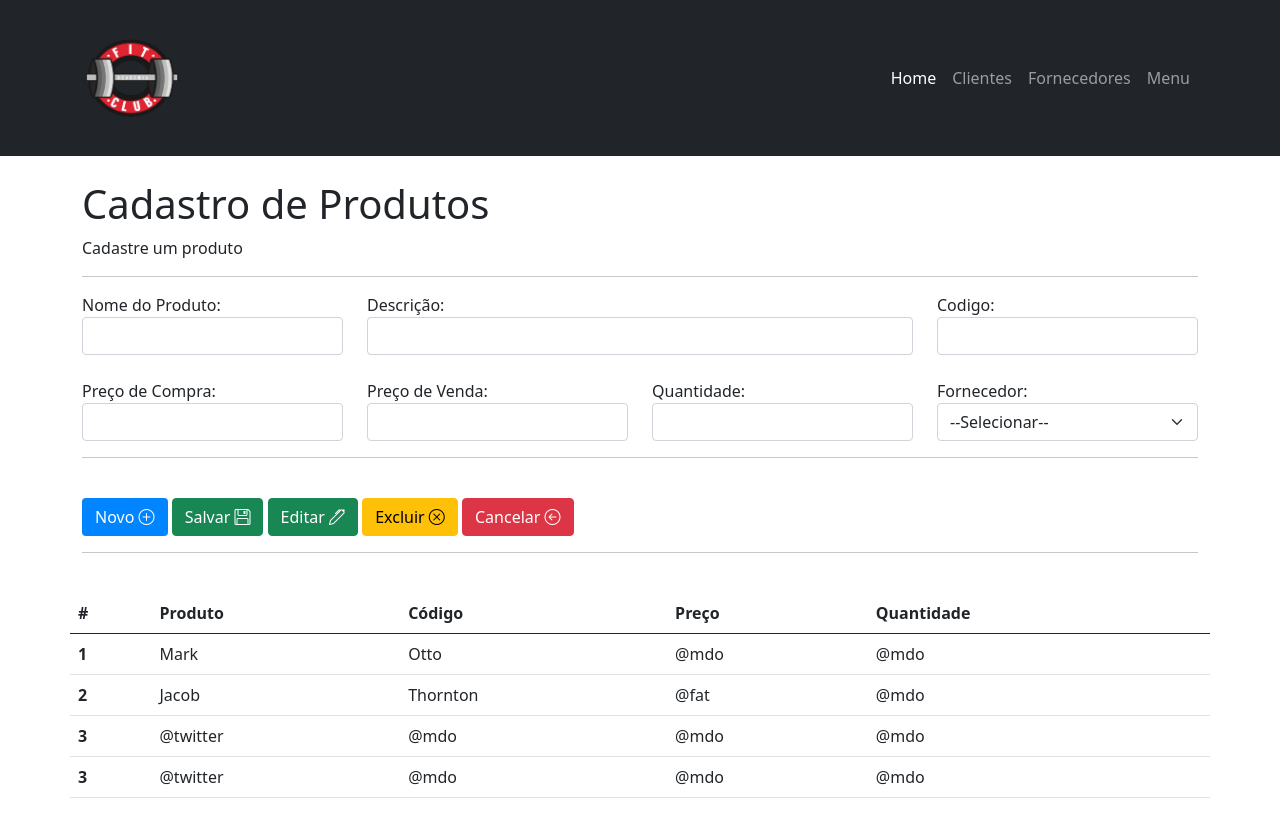
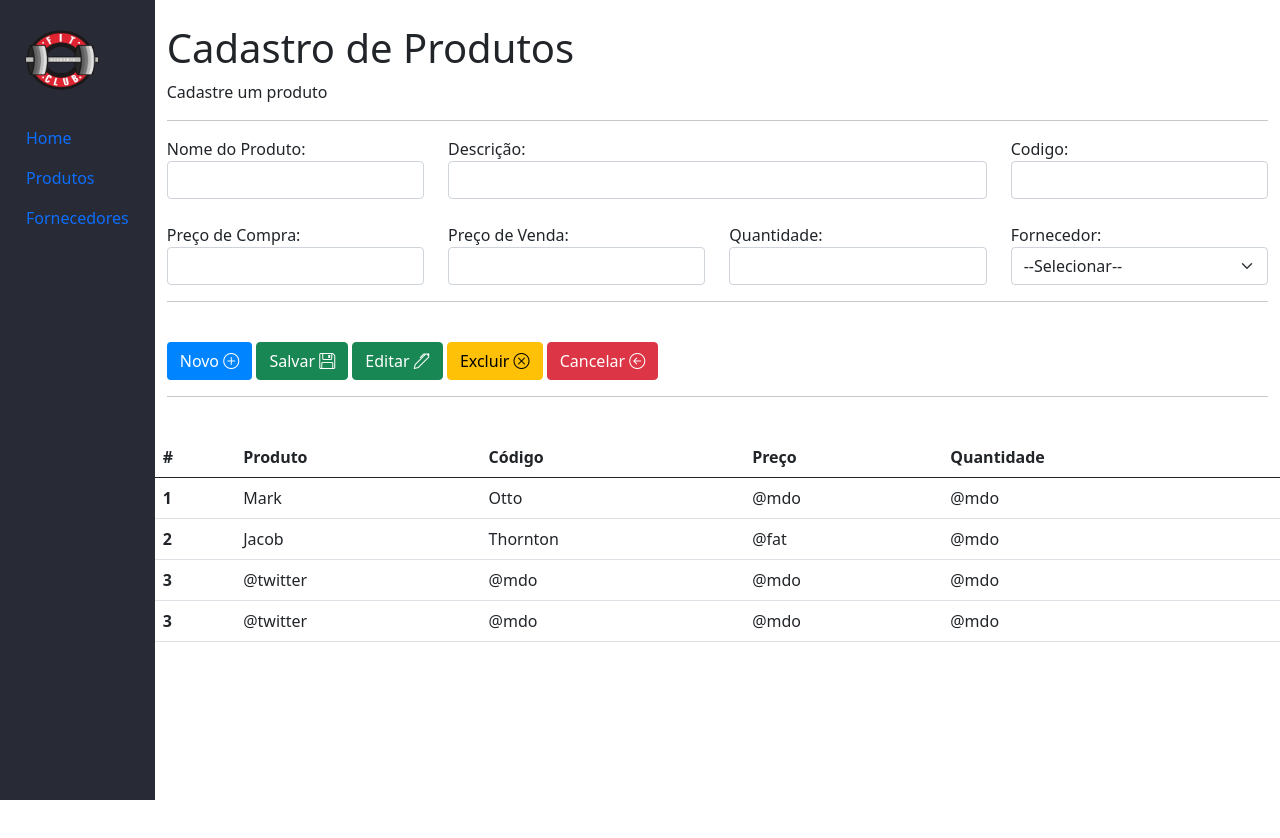
Before and after one commit to GabrielyMartins/Telas-Html---Mice-Gym, a plain HTML site: page Formularios_Trabalho/index.html in a window 1280 px wide. After the commit the page ends 800 px from the top, so only its background shows below. Drawn offline with nearby package versions, Linux system fonts and the light colour scheme.

Commit message:
Commit Produto

```diff
--- a/Formularios_Trabalho/index.html
+++ b/Formularios_Trabalho/index.html
@@ -6,38 +6,39 @@
     <link rel="stylesheet" href="css/bootstrap.css">
     <link rel="stylesheet" href="https://cdn.jsdelivr.net/npm/bootstrap-icons@1.11.3/font/bootstrap-icons.min.css">
     <link rel="stylesheet" href="css/estilo.css">
+    <link rel="stylesheet" href="css/menu.css">
 
 </head>
 <body>
-    <nav class="navbar navbar-expand-md navbar-dark bg-dark">
+    <div class="page">
+        <nav class="slidebar">
             <div class="container">
-            <a href="menu.html" class="navbar-brand">
-                <img class="logoAcademia" src="imagem/9c0f3521181189.562fcdeb41304-removebg-preview.png">
+            <a href="menu.html" class="logo">
+                <img src="imagem/9c0f3521181189.562fcdeb41304-removebg-preview.png" class="logo">
             </a>
+            </div>
+            <div class="navbar navbar-expand-md navbar-dark">
                 <button class="navbar-toggler" type="button" data-bs-toggle="collapse"
                 data-bs-target="#meumenu" aria-controls="meumenu"
                 aria-expanded="false" aria-label="Menu Exemplo">
                 <span class="navbar-toggler-icon"></span>
                 </button>
             <div class="collapse navbar-collapse" id="meumenu">
-            <ul class="navbar-nav ms-auto">
+                <ul class="nav flex-column">
                 <li class="nav-item">
-                    <a class="nav-link active" aria-current="page" href="#">Home</a>
+                    <a class="nav-link active" aria-current="page" href="menu.html">Home</a>
                 </li>
                 <li class="nav-item">
-                    <a class="nav-link" href="index.html">Clientes</a>
+                    <a class="nav-link" href="index.html">Produtos</a>
                 </li>
                 <li class="nav-item">
                     <a class="nav-link" href="index.html">Fornecedores</a>
                 </li>
-                <li class="nav-item">
-                    <a class="nav-link" href="menu.html">Menu</a>
-                </li>
                 </ul>
             </div>
             </div>
+        </nav>
 
-    </nav>
     <!--
     <header>
         <div class="topo">
@@ -53,8 +54,8 @@
             </nav>
         </div>
     </header>-->
+    <div class="container">
     <br>
-    <div class="container">
     <h1>Cadastro de Produtos</h1>
     <p>Cadastre um produto</p>
     <hr>
@@ -165,14 +166,8 @@
                 </tbody>
               </table>
         </div>
-        <br><br><br><br>
-        <br><br><br><br>
-        <br><br><br><br>
-        <br><br><br><br>
-        <br><br><br><br>
-        <br><br><br><br>
-        <br><br><br><br>
     </form>
+    </div>
 </div>
     <script src="https://cdn.jsdelivr.net/npm/bootstrap@5.3.3/dist/js/bootstrap.bundle.min.js" integrity="sha384-YvpcrYf0tY3lHB60NNkmXc5s9fDVZLESaAA55NDzOxhy9GkcIdslK1eN7N6jIeHz" crossorigin="anonymous"></script>
 </body>
```
Lines whose indentation alone changed are shown as unchanged.
